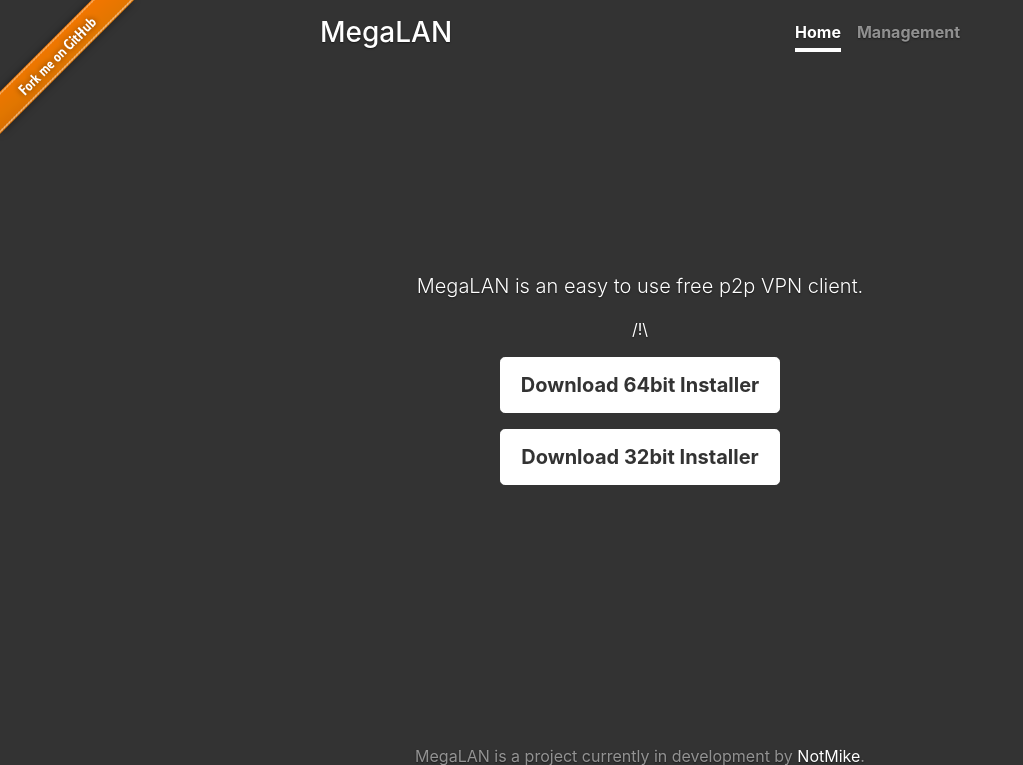
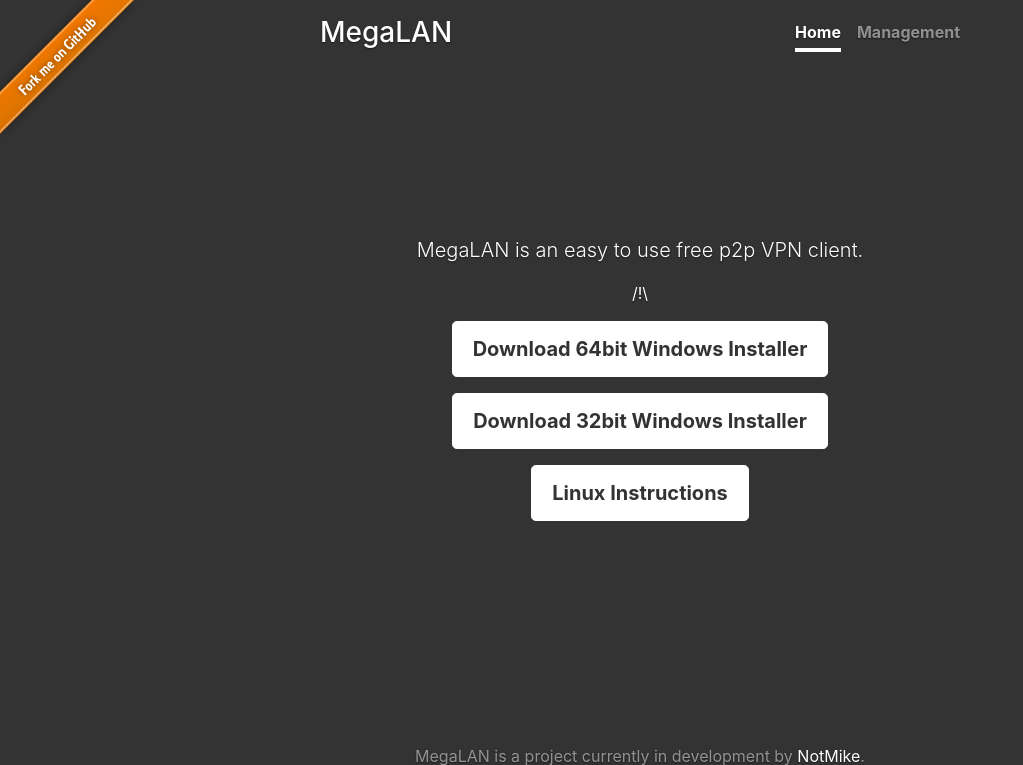
Before and after one commit to NotMikeDEV/MegaLAN, a PHP site: page / in a window 1280 px wide. Shown: the top 765 px of the page, without its empty margins (0-1023 px from the left). Run offline with PHP 8.4, Linux system fonts and the light colour scheme; data that the repository does not hold is empty.

Commit message:
Add Linux Instructions link.

```diff
--- a/Server/www/index.php
+++ b/Server/www/index.php
@@ -6,7 +6,8 @@
 <a href="https://github.com/NotMikeDEV/MegaLAN" target="_blank"><img width="149" height="149" src="/icons/forkme_left_orange_ff7600.png" style="position:absolute; top:0; left:0;" alt="Fork me on GitHub" data-recalc-dims="1"></a>
 <p class="lead">MegaLAN is an easy to use free p2p VPN client.</p>
 <p>/!\</p>
-<p><A HREF="https://github.com/NotMikeDEV/MegaLAN/blob/master/MegaLAN-64bit.exe?raw=true" class="btn btn-lg btn-secondary">Download 64bit Installer</A></p>
-<p><A HREF="https://github.com/NotMikeDEV/MegaLAN/blob/master/MegaLAN-32bit.exe?raw=true" class="btn btn-lg btn-secondary">Download 32bit Installer</A></p>
+<p><A HREF="https://github.com/NotMikeDEV/MegaLAN/blob/master/MegaLAN-64bit.exe?raw=true" class="btn btn-lg btn-secondary">Download 64bit Windows Installer</A></p>
+<p><A HREF="https://github.com/NotMikeDEV/MegaLAN/blob/master/MegaLAN-32bit.exe?raw=true" class="btn btn-lg btn-secondary">Download 32bit Windows Installer</A></p>
+<p><A HREF="https://github.com/NotMikeDEV/MegaLAN/blob/master/Linux/README.md" class="btn btn-lg btn-secondary">Linux Instructions</A></p>
 <?php
 include("Footer.php");
```
